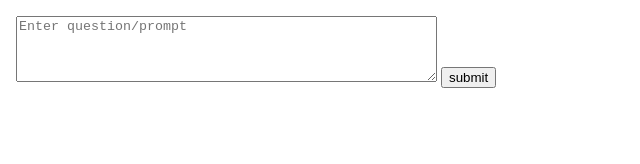
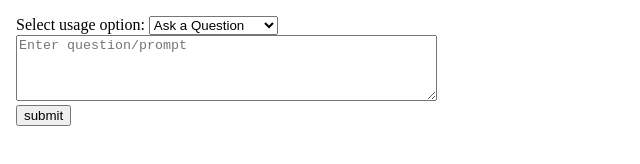
Before and after one commit to GregRoques/OpenAI-Api, a plain HTML site: page index.html in a window 1280 px wide. Shown: the whole page, without its empty margins (0-640 px from the left). Drawn offline with Linux system fonts and the light colour scheme.

Commit message:
Update index.html

```diff
--- a/index.html
+++ b/index.html
@@ -9,10 +9,24 @@
     <script src="script.js" defer></script>
 </head>
 <body>
-    <form id="chatGPT">
-        <textarea id="prompt" rows="4" cols="50" placeholder="Enter question/prompt"></textarea>
-        <input type="submit" value="submit"/>
-    </form>
-    <pre id="answer"></pre>
+    <div>
+        <label for="GPTselection">Select usage option:</label>
+        <select name="GPTselection" id="GPTselection">
+            <option value="chat">Ask a Question</option>
+            <option value="code">Get Code</option>
+            <option value="image">Image Generation</option>
+        </select>
+    </div>
+    <div>
+        <form id="chatGPT">
+            <textarea id="prompt" rows="4" cols="50" placeholder="Enter question/prompt"></textarea>
+            <br>
+            <input type="submit" value="submit"/>
+        </form>
+    </div>
+    <div>
+        <pre id="answer"></pre>
+    </div>
+
 </body>
 </html>
```
